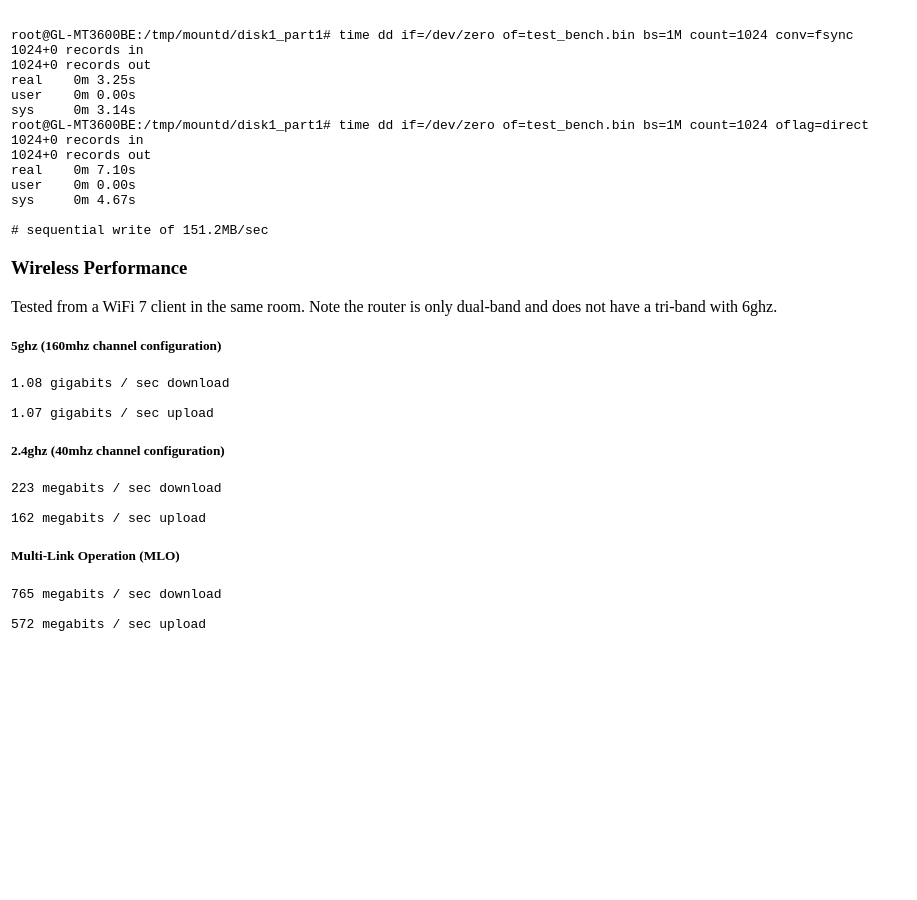
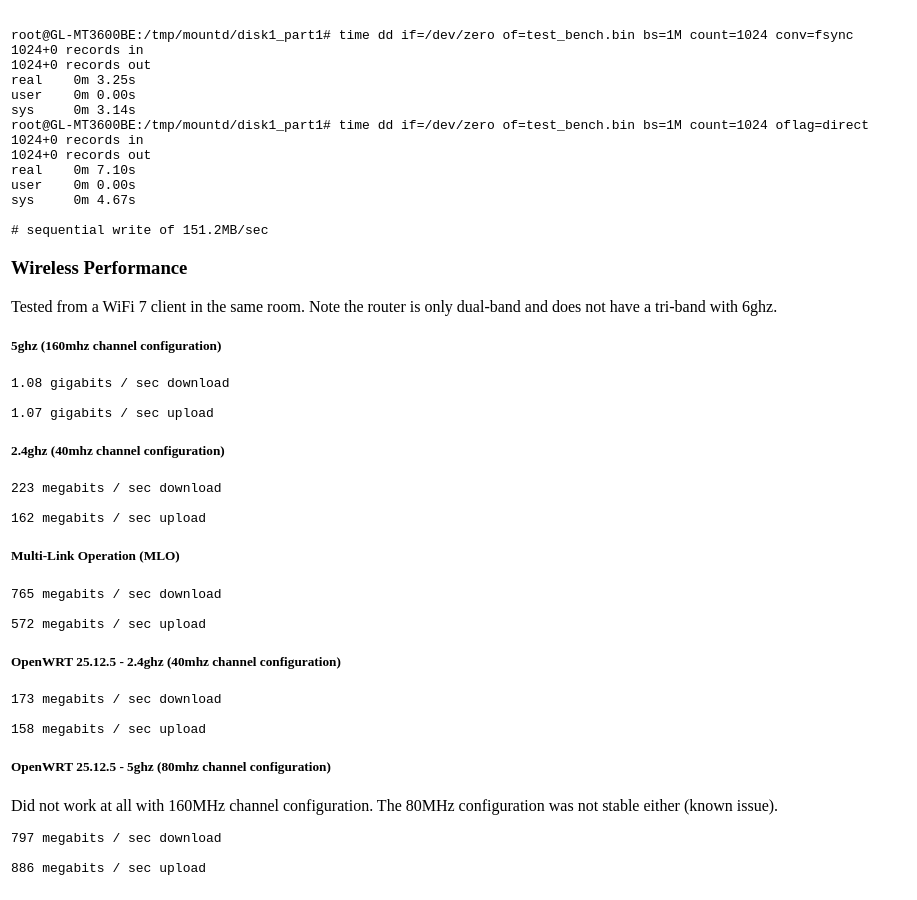
Before and after one commit to rbeede/rbeede.github.io, a Jekyll site: the page built from _posts/2026-08-02-GL.iNet_GL-MT3600BE_Benchmarks.html, in a window 1280 px wide and 900 px high, scrolled down 1515 px. Shown: the whole window, without its empty margins (0-917 px from the left). Built offline with Jekyll 4.4.1, drawn with Linux system fonts in a browser that asks for light colours; before the commit the page ends 2171 px from its top, so only the background shows below that.

Commit message:
Add OpenWRT 25.12.5 benchmark results
Added benchmark results for OpenWRT 25.12.5 on both 2.4GHz and 5GHz configurations, including notes on channel stability issues.

```diff
--- a/_posts/2026-08-02-GL.iNet_GL-MT3600BE_Benchmarks.html
+++ b/_posts/2026-08-02-GL.iNet_GL-MT3600BE_Benchmarks.html
@@ -147,3 +147,21 @@
 
 572 megabits / sec upload
 </pre>
+
+<h5>OpenWRT 25.12.5 - 2.4ghz (40mhz channel configuration)</h5>
+
+<pre>
+173 megabits / sec download
+
+158 megabits / sec upload
+</pre>
+
+<h5>OpenWRT 25.12.5 - 5ghz (80mhz channel configuration)</h5>
+
+<p>Did not work at all with 160MHz channel configuration. The 80MHz configuration was not stable either (known issue).</p>
+
+<pre>
+797 megabits / sec download
+
+886 megabits / sec upload
+</pre>
```
